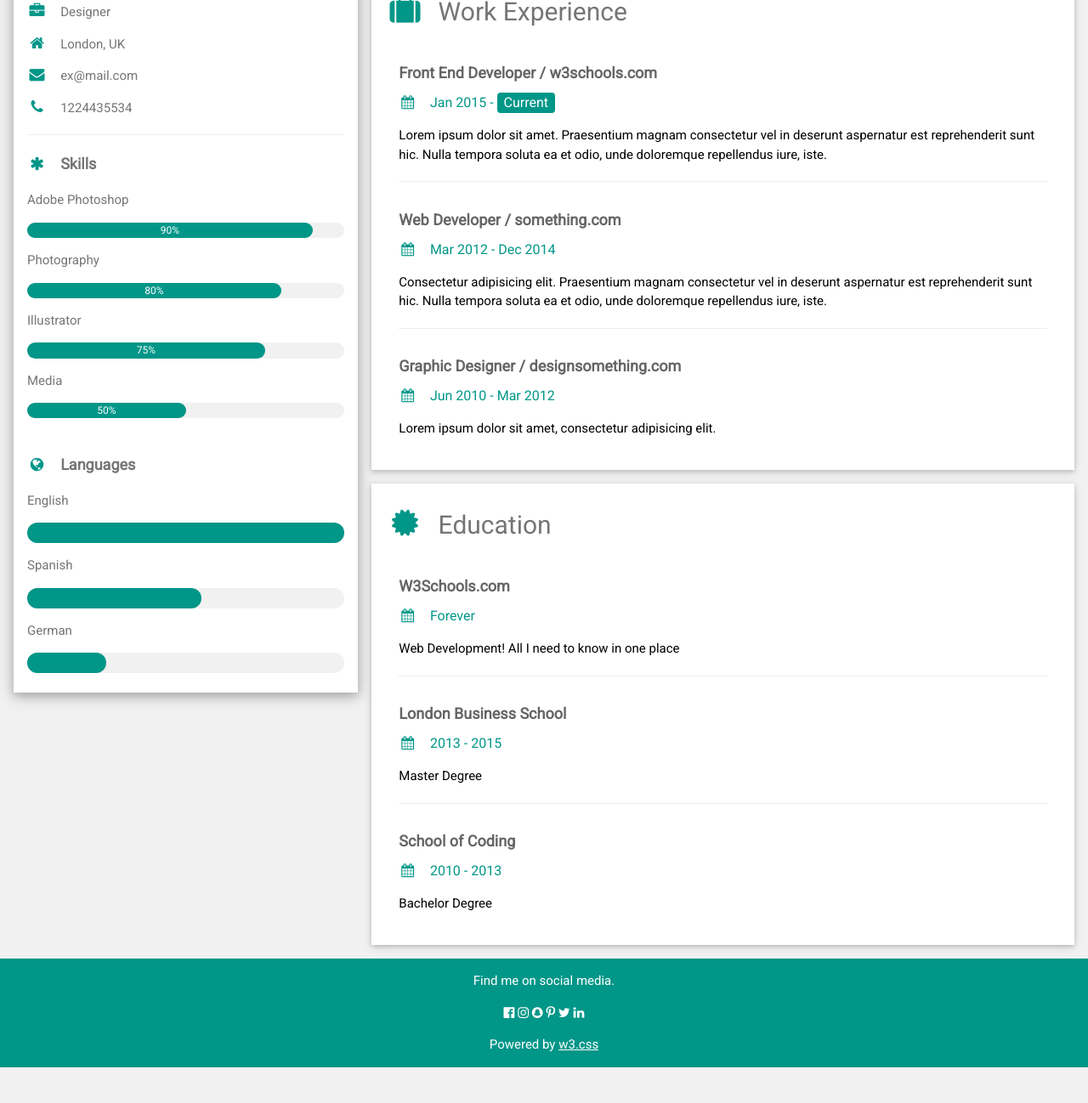
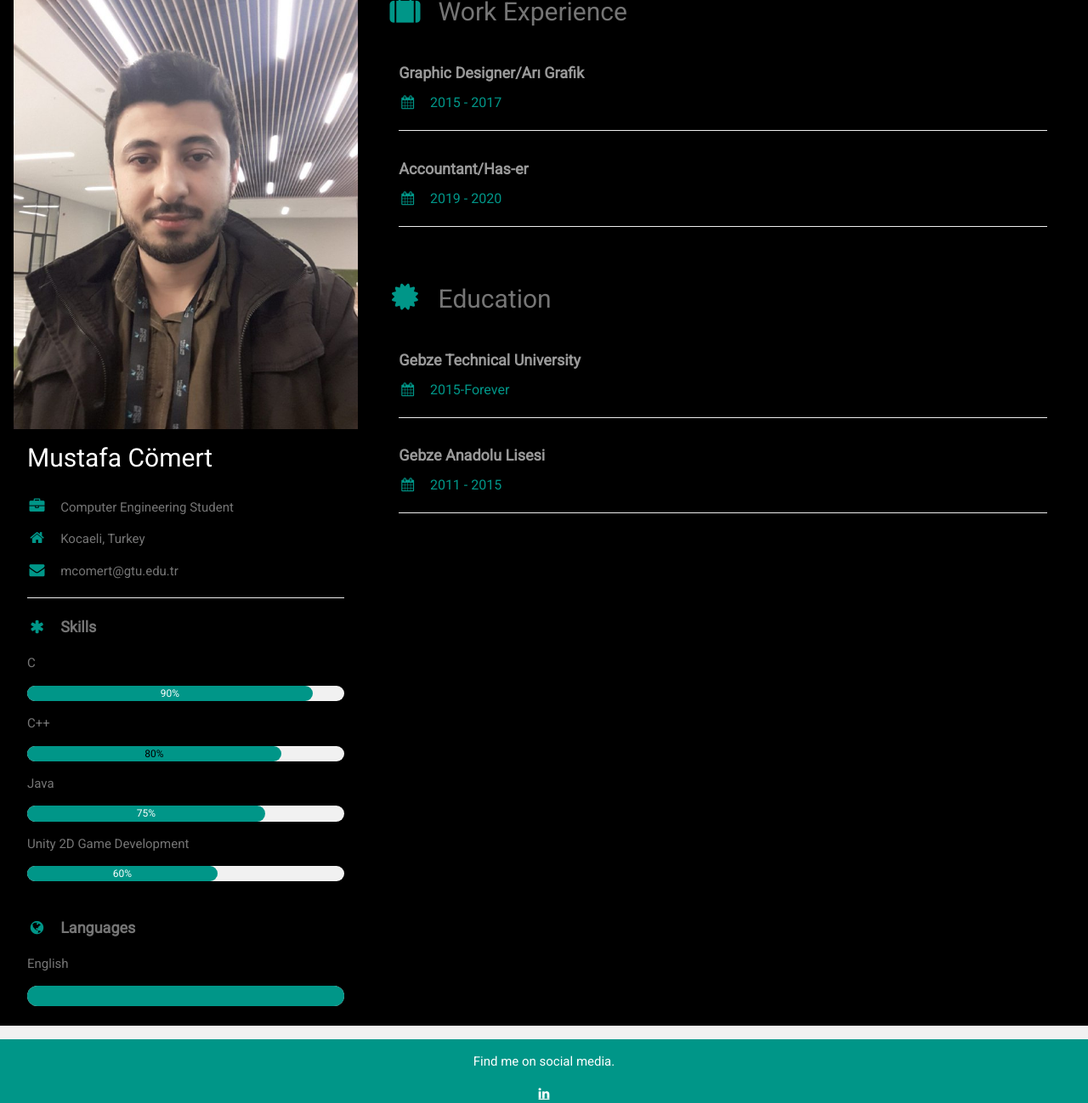
Before and after one commit to MustafaComert/mustafacomert.github.io, a plain HTML site: page index.html in a window 1280 px wide. Shown: the part 51-1349 px from the top of the page at 85% size. Before the commit the page ends 1307 px from the top, so only its background shows below. Drawn offline with nearby package versions, Linux system fonts and the light colour scheme.

Commit message:
new website

```diff
--- a/index.html
+++ b/index.html
@@ -9,49 +9,48 @@
 <style>
 html,body,h1,h2,h3,h4,h5,h6 {font-family: "Roboto", sans-serif}
 </style>
-<body class="w3-light-grey">
+<body class="w3-light-grey" style = "background-color:black">
 
 <!-- Page Container -->
 <div class="w3-content w3-margin-top" style="max-width:1400px;">
 
   <!-- The Grid -->
-  <div class="w3-row-padding">
+  <div style="background-color:black" class="w3-row-padding" >
 
     <!-- Left Column -->
     <div class="w3-third">
 
-      <div class="w3-white w3-text-grey w3-card-4">
+      <div class="w3-black w3-text-grey w3-card-4">
         <div class="w3-display-container">
-          <img src="/w3images/avatar_hat.jpg" style="width:100%" alt="Avatar">
-          <div class="w3-display-bottomleft w3-container w3-text-black">
-            <h2>Jane Doe</h2>
+          <img src="avatar.jpg" style="width:100%" alt="Avatar">
+          <div class="w3-display-center w3-container w3-text-white">
+            <h2>Mustafa Cömert</h2>
           </div>
         </div>
         <div class="w3-container">
-          <p><i class="fa fa-briefcase fa-fw w3-margin-right w3-large w3-text-teal"></i>Designer</p>
-          <p><i class="fa fa-home fa-fw w3-margin-right w3-large w3-text-teal"></i>London, UK</p>
-          <p><i class="fa fa-envelope fa-fw w3-margin-right w3-large w3-text-teal"></i>ex@mail.com</p>
-          <p><i class="fa fa-phone fa-fw w3-margin-right w3-large w3-text-teal"></i>1224435534</p>
+          <p><i class="fa fa-briefcase fa-fw w3-margin-right w3-large w3-text-teal"></i>Computer Engineering Student</p>
+          <p><i class="fa fa-home fa-fw w3-margin-right w3-large w3-text-teal"></i>Kocaeli, Turkey</p>
+          <p><i class="fa fa-envelope fa-fw w3-margin-right w3-large w3-text-teal"></i>mcomert@gtu.edu.tr</p>
           <hr>
 
           <p class="w3-large"><b><i class="fa fa-asterisk fa-fw w3-margin-right w3-text-teal"></i>Skills</b></p>
-          <p>Adobe Photoshop</p>
+          <p>C</p>
           <div class="w3-light-grey w3-round-xlarge w3-small">
             <div class="w3-container w3-center w3-round-xlarge w3-teal" style="width:90%">90%</div>
           </div>
-          <p>Photography</p>
+          <p>C++</p>
           <div class="w3-light-grey w3-round-xlarge w3-small">
             <div class="w3-container w3-center w3-round-xlarge w3-teal" style="width:80%">
-              <div class="w3-center w3-text-white">80%</div>
+              <div class="w3-center w3-text-black">80%</div>
             </div>
           </div>
-          <p>Illustrator</p>
+          <p>Java</p>
           <div class="w3-light-grey w3-round-xlarge w3-small">
             <div class="w3-container w3-center w3-round-xlarge w3-teal" style="width:75%">75%</div>
           </div>
-          <p>Media</p>
+          <p>Unity 2D Game Development</p>
           <div class="w3-light-grey w3-round-xlarge w3-small">
-            <div class="w3-container w3-center w3-round-xlarge w3-teal" style="width:50%">50%</div>
+            <div class="w3-container w3-center w3-round-xlarge w3-teal" style="width:60%">60%</div>
           </div>
           <br>
 
@@ -60,15 +59,7 @@ html,body,h1,h2,h3,h4,h5,h6 {font-family: "Roboto", sans-serif}
           <div class="w3-light-grey w3-round-xlarge">
             <div class="w3-round-xlarge w3-teal" style="height:24px;width:100%"></div>
           </div>
-          <p>Spanish</p>
-          <div class="w3-light-grey w3-round-xlarge">
-            <div class="w3-round-xlarge w3-teal" style="height:24px;width:55%"></div>
-          </div>
-          <p>German</p>
-          <div class="w3-light-grey w3-round-xlarge">
-            <div class="w3-round-xlarge w3-teal" style="height:24px;width:25%"></div>
-          </div>
-          <br>
+
         </div>
       </div><br>
 
@@ -78,45 +69,32 @@ html,body,h1,h2,h3,h4,h5,h6 {font-family: "Roboto", sans-serif}
     <!-- Right Column -->
     <div class="w3-twothird">
 
-      <div class="w3-container w3-card w3-white w3-margin-bottom">
+      <div class="w3-container w3-card w3-black w3-margin-bottom">
         <h2 class="w3-text-grey w3-padding-16"><i class="fa fa-suitcase fa-fw w3-margin-right w3-xxlarge w3-text-teal"></i>Work Experience</h2>
         <div class="w3-container">
-          <h5 class="w3-opacity"><b>Front End Developer / w3schools.com</b></h5>
-          <h6 class="w3-text-teal"><i class="fa fa-calendar fa-fw w3-margin-right"></i>Jan 2015 - <span class="w3-tag w3-teal w3-round">Current</span></h6>
-          <p>Lorem ipsum dolor sit amet. Praesentium magnam consectetur vel in deserunt aspernatur est reprehenderit sunt hic. Nulla tempora soluta ea et odio, unde doloremque repellendus iure, iste.</p>
+          <h5 class="w3-opacity"><b>Graphic Designer/Arı Grafik</b></h5>
+          <h6 class="w3-text-teal"><i class="fa fa-calendar fa-fw w3-margin-right"></i>2015 - 2017</h6>
           <hr>
         </div>
         <div class="w3-container">
-          <h5 class="w3-opacity"><b>Web Developer / something.com</b></h5>
-          <h6 class="w3-text-teal"><i class="fa fa-calendar fa-fw w3-margin-right"></i>Mar 2012 - Dec 2014</h6>
-          <p>Consectetur adipisicing elit. Praesentium magnam consectetur vel in deserunt aspernatur est reprehenderit sunt hic. Nulla tempora soluta ea et odio, unde doloremque repellendus iure, iste.</p>
+          <h5 class="w3-opacity"><b>Accountant/Has-er</b></h5>
+          <h6 class="w3-text-teal"><i class="fa fa-calendar fa-fw w3-margin-right"></i>2019 - 2020</h6>
+          <hr>
+        </div>
+
+      </div>
+
+      <div class="w3-container w3-card w3-black">
+        <h2 class="w3-text-grey w3-padding-16"><i class="fa fa-certificate fa-fw w3-margin-right w3-xxlarge w3-text-teal"></i>Education</h2>
+        <div class="w3-container">
+          <h5 class="w3-opacity"><b>Gebze Technical University</b></h5>
+          <h6 class="w3-text-teal"><i class="fa fa-calendar fa-fw w3-margin-right"></i>2015-Forever</h6>
           <hr>
         </div>
         <div class="w3-container">
-          <h5 class="w3-opacity"><b>Graphic Designer / designsomething.com</b></h5>
-          <h6 class="w3-text-teal"><i class="fa fa-calendar fa-fw w3-margin-right"></i>Jun 2010 - Mar 2012</h6>
-          <p>Lorem ipsum dolor sit amet, consectetur adipisicing elit. </p><br>
-        </div>
-      </div>
-
-      <div class="w3-container w3-card w3-white">
-        <h2 class="w3-text-grey w3-padding-16"><i class="fa fa-certificate fa-fw w3-margin-right w3-xxlarge w3-text-teal"></i>Education</h2>
-        <div class="w3-container">
-          <h5 class="w3-opacity"><b>W3Schools.com</b></h5>
-          <h6 class="w3-text-teal"><i class="fa fa-calendar fa-fw w3-margin-right"></i>Forever</h6>
-          <p>Web Development! All I need to know in one place</p>
+          <h5 class="w3-opacity"><b>Gebze Anadolu Lisesi</b></h5>
+          <h6 class="w3-text-teal"><i class="fa fa-calendar fa-fw w3-margin-right"></i>2011 - 2015</h6>
           <hr>
-        </div>
-        <div class="w3-container">
-          <h5 class="w3-opacity"><b>London Business School</b></h5>
-          <h6 class="w3-text-teal"><i class="fa fa-calendar fa-fw w3-margin-right"></i>2013 - 2015</h6>
-          <p>Master Degree</p>
-          <hr>
-        </div>
-        <div class="w3-container">
-          <h5 class="w3-opacity"><b>School of Coding</b></h5>
-          <h6 class="w3-text-teal"><i class="fa fa-calendar fa-fw w3-margin-right"></i>2010 - 2013</h6>
-          <p>Bachelor Degree</p><br>
         </div>
       </div>
 
@@ -131,13 +109,7 @@ html,body,h1,h2,h3,h4,h5,h6 {font-family: "Roboto", sans-serif}
 
 <footer class="w3-container w3-teal w3-center w3-margin-top">
   <p>Find me on social media.</p>
-  <i class="fa fa-facebook-official w3-hover-opacity"></i>
-  <i class="fa fa-instagram w3-hover-opacity"></i>
-  <i class="fa fa-snapchat w3-hover-opacity"></i>
-  <i class="fa fa-pinterest-p w3-hover-opacity"></i>
-  <i class="fa fa-twitter w3-hover-opacity"></i>
-  <i class="fa fa-linkedin w3-hover-opacity"></i>
-  <p>Powered by <a href="https://www.w3schools.com/w3css/default.asp" target="_blank">w3.css</a></p>
+  <a href = "https://www.linkedin.com/in/mustafa-cömert-117b2b126/" title = "Go to My LinkedIn Profile" target = "_blank" <i class="fa fa-linkedin w3-hover-opacity" ></i> </a>
 </footer>
 
 </body>
```
Also changed, not shown: avatar.jpg (added), indir.jpg (deleted), ödev.jpg (deleted), 2 other files.
